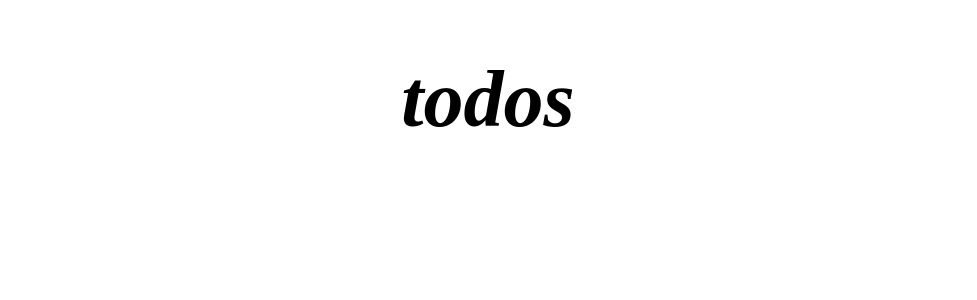
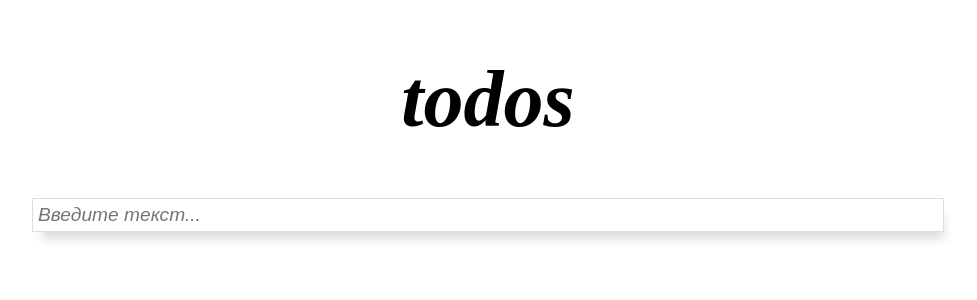
Before and after one commit to limitofzero/todos, a React app: page / in a window 1280 px wide. Shown: the top 300 px of the page, without its empty margins (152-1129 px from the left). Built offline with nearby package versions, Linux system fonts and the light colour scheme.

Commit message:
Добавлен input

```diff
--- /dev/null
+++ b/src/components/InputForm.js
@@ -0,0 +1,13 @@
+import React, { Component } from "react";
+import "../less/input-form.less";
+
+export default class InputForm extends Component {
+
+    render() {
+        return (
+            <div className="input-form">
+                <input type="text" placeholder="Введите текст..."/>
+            </div>
+        );
+    }
+}
--- a/src/components/Todos.js
+++ b/src/components/Todos.js
@@ -1,10 +1,12 @@
 import React, { Component } from "react";
-// import "../less/todo.less"
+import InputForm from "./InputForm";
+import "../less/todo.less"
 
 export default class Todos extends Component {
     render(){
         return (
             <div className="todo">
+                <InputForm/>
             </div>
         );
     };
--- a/src/less/app.less
+++ b/src/less/app.less
@@ -1,6 +1,6 @@
 .app {
   display: block;
-  width: 80%;
+  width: 90%;
   margin: auto;
 
   .title {
--- /dev/null
+++ b/src/less/input-form.less
@@ -0,0 +1,13 @@
+.input-form {
+  width: 100%;
+  box-sizing: border-box;
+
+  input {
+    font-size: 1.2em;
+    font-style: italic;
+    border: none;
+    padding: 5px;
+    outline: none;
+    box-sizing: border-box;
+  }
+}
--- /dev/null
+++ b/src/less/todo.less
@@ -0,0 +1,6 @@
+.todo {
+  width: 80%;
+  margin: auto;
+  box-shadow: 5px 12px 10px -5px #DDD;
+  border: 1px solid #DDD;
+}
```
Also changed, not shown: 2 other files (tests, documents, lock files or other folders).
